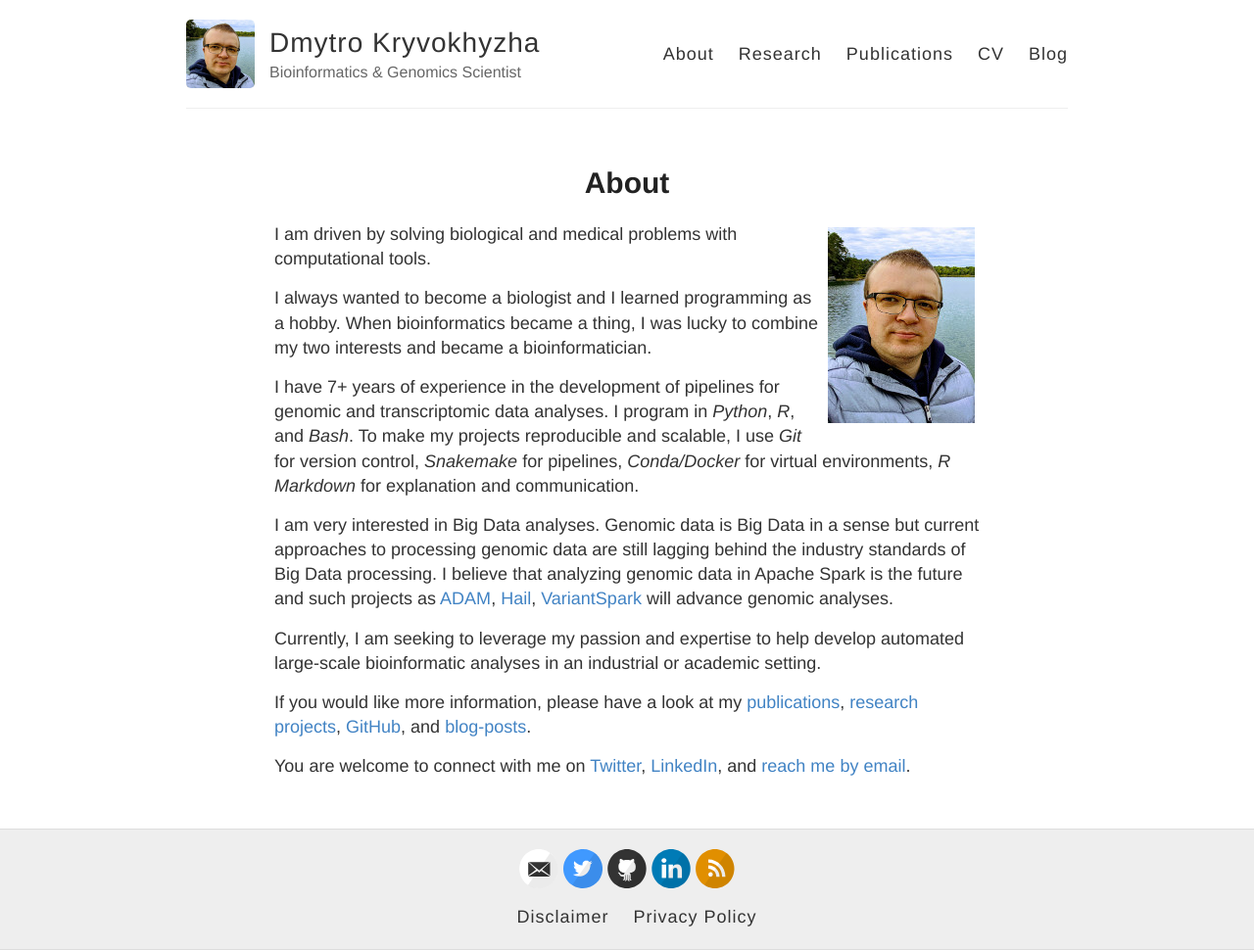
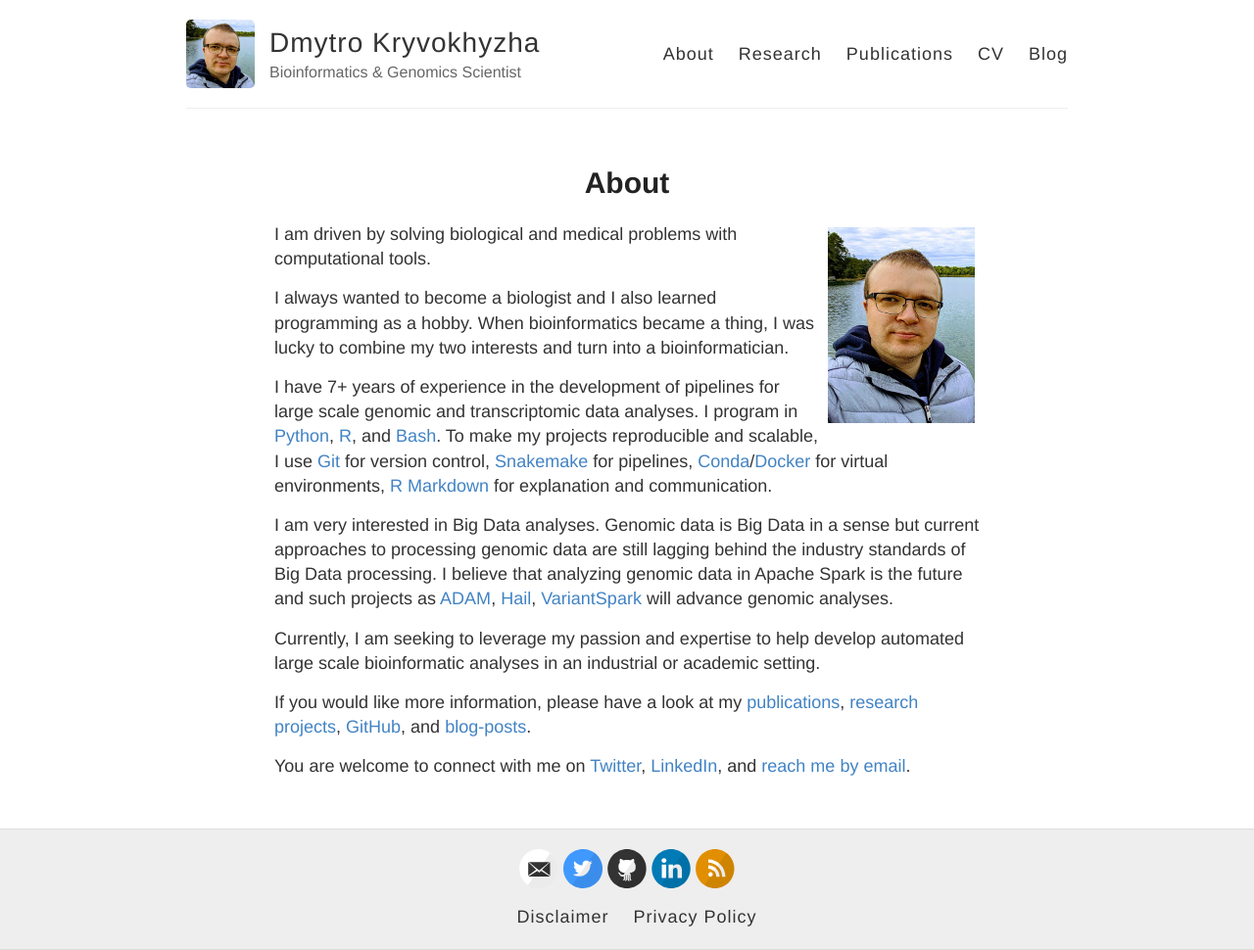
Before and after one commit to evodify/evodify.github.io, a Jekyll site: the page built from _pages/about.md, in a window 1280 px wide. Shown: the whole page at 98% size. Built offline with Jekyll 4.4.1, drawn with Linux system fonts in a browser that asks for light colours.

Commit message:
added software links and small improvments to _pages/about.md

```diff
--- a/_pages/about.md
+++ b/_pages/about.md
@@ -11,13 +11,13 @@ excerpt: Dmytro Kryvokhyzha is a Bioinformatician & Evolutionary Biologist at Up
 
 I am driven by solving biological and medical problems with computational tools.
 
-I always wanted to become a biologist and I learned programming as a hobby. When bioinformatics became a thing, I was lucky to combine my two interests and became a bioinformatician.
+I always wanted to become a biologist and I also learned programming as a hobby. When bioinformatics became a thing, I was lucky to combine my two interests and turn into a bioinformatician.
 
-I have 7+ years of experience in the development of pipelines for genomic and transcriptomic data analyses. I program in *Python*, *R*, and *Bash*. To make my projects reproducible and scalable, I use *Git* for version control, *Snakemake* for pipelines, *Conda/Docker* for virtual environments, *R Markdown* for explanation and communication.
+I have 7+ years of experience in the development of pipelines for large scale genomic and transcriptomic data analyses. I program in [Python](https://www.python.org/){:target="_blank"}, [R](https://www.r-project.org/){:target="_blank"}, and [Bash](https://www.gnu.org/software/bash/){:target="_blank"}. To make my projects reproducible and scalable, I use [Git](https://git-scm.com/){:target="_blank"} for version control, [Snakemake](https://snakemake.readthedocs.io){:target="_blank"} for pipelines, [Conda](https://docs.conda.io/){:target="_blank"}/[Docker](https://www.docker.com/){:target="_blank"} for virtual environments, [R Markdown](https://rmarkdown.rstudio.com/){:target="_blank"} for explanation and communication.
 
 I am very interested in Big Data analyses. Genomic data is Big Data in a sense but current approaches to processing genomic data are still lagging behind the industry standards of Big Data processing. I believe that analyzing genomic data in Apache Spark is the future and such projects as [ADAM](https://github.com/bigdatagenomics/adam){:target="_blank"}, [Hail](https://hail.is/){:target="_blank"}, [VariantSpark](https://github.com/aehrc/VariantSpark){:target="_blank"} will advance genomic analyses.
 
-Currently, I am seeking to leverage my passion and expertise to help develop automated large-scale bioinformatic analyses in an industrial or academic setting.
+Currently, I am seeking to leverage my passion and expertise to help develop automated large scale bioinformatic analyses in an industrial or academic setting.
 
 If you would like more information, please have a look at my [publications](/publications), [research projects](/research), [GitHub](https://github.com/evodify){:target="_blank"}, and [blog-posts](/).
 
```
